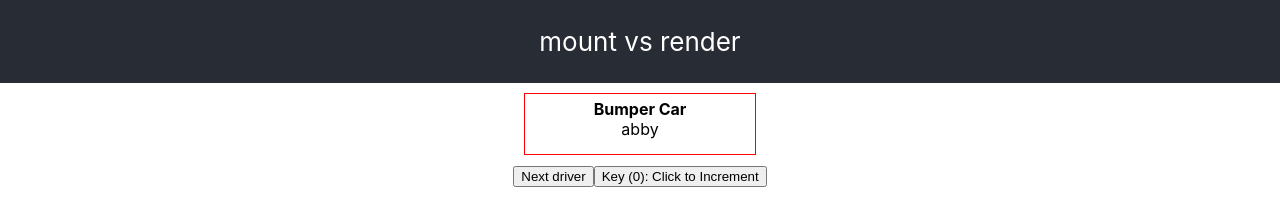
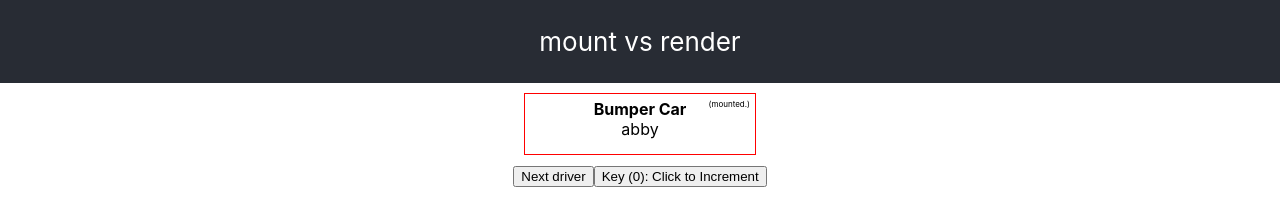
Before and after one commit to salcode/reactjs-mount-render-key, a React (Create React App) app: page / in a window 1280 px wide. Shown: the top 205 px of the page. Built offline with nearby package versions, Linux system fonts and the light colour scheme.

Commit message:
Remove .show-mount class, replace w/ component
The .show-mount class we were using was giving us false posititives,
indicating a component was mounted when it was actually just moved from
another position in the DOM

```diff
--- a/src/App.css
+++ b/src/App.css
@@ -24,15 +24,11 @@
   width: 220px;
 }
 
-.show-mount {
+.mounted-indicator {
   position: relative;
 }
-.show-mount:before {
-  animation: fadeOutAnimation ease 2s;
-  animation-delay: 3s;
-  animation-iteration-count: 1;
-  animation-fill-mode: forwards;
-  content: "(mounted)";
+.mounted-indicator:before {
+  content: "(mounted.)";
   font-size: 0.5em;
   position: absolute;
   right: 0;
--- a/src/components/BumperCar/index.js
+++ b/src/components/BumperCar/index.js
@@ -1,7 +1,9 @@
+import Mounted from '../Mounted';
+
 function BumperCar({driver}) {
   return (
-    <div className="bumper-car show-mount">
-
+    <div className="bumper-car">
+      <Mounted />
       <strong>Bumper Car</strong>
 
       <div className="bumper-car__driver">
--- /dev/null
+++ b/src/components/Mounted/index.js
@@ -0,0 +1,7 @@
+export default function Mounted() {
+  return (
+    <div
+      className="mounted-indicator"
+    />
+  );
+}
```
